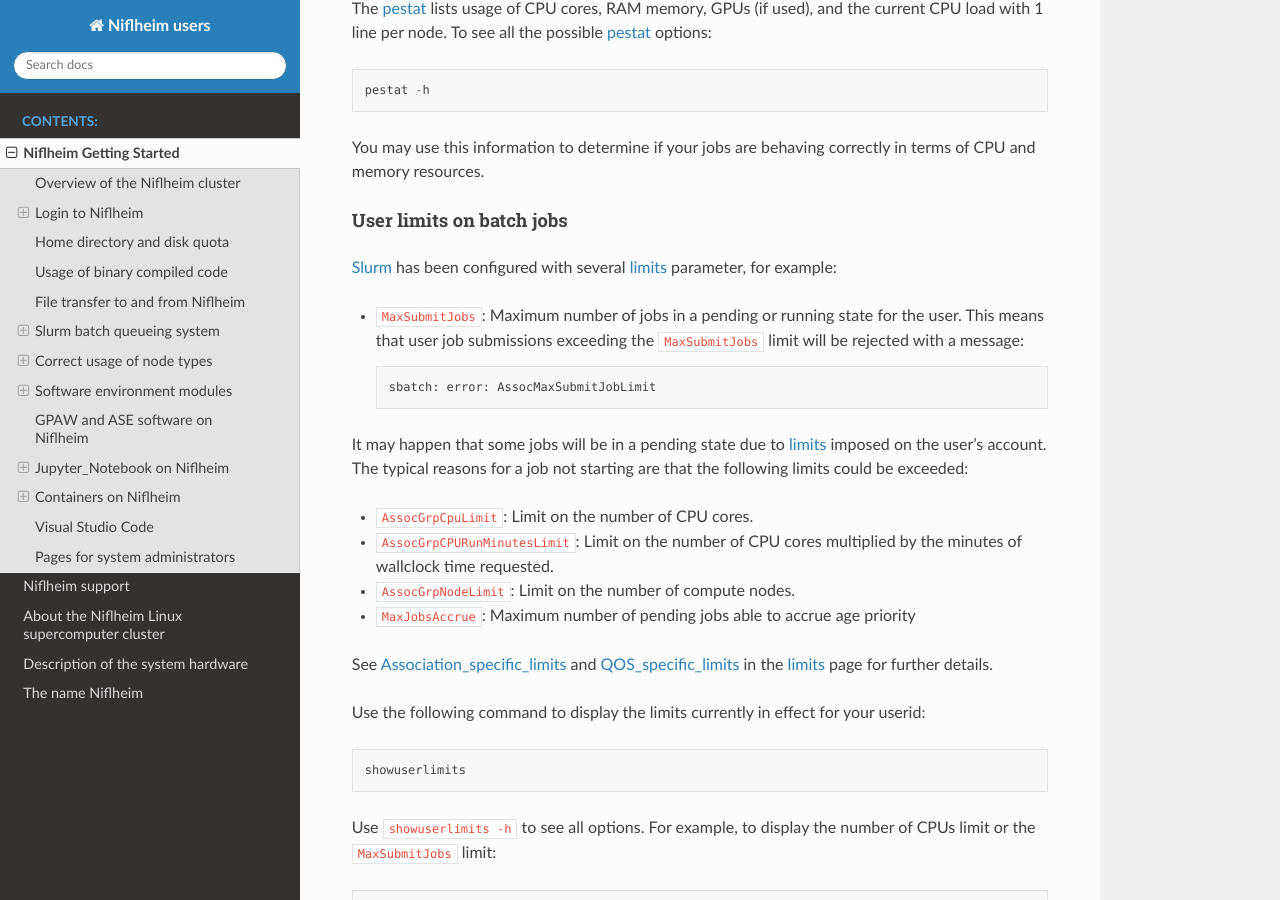
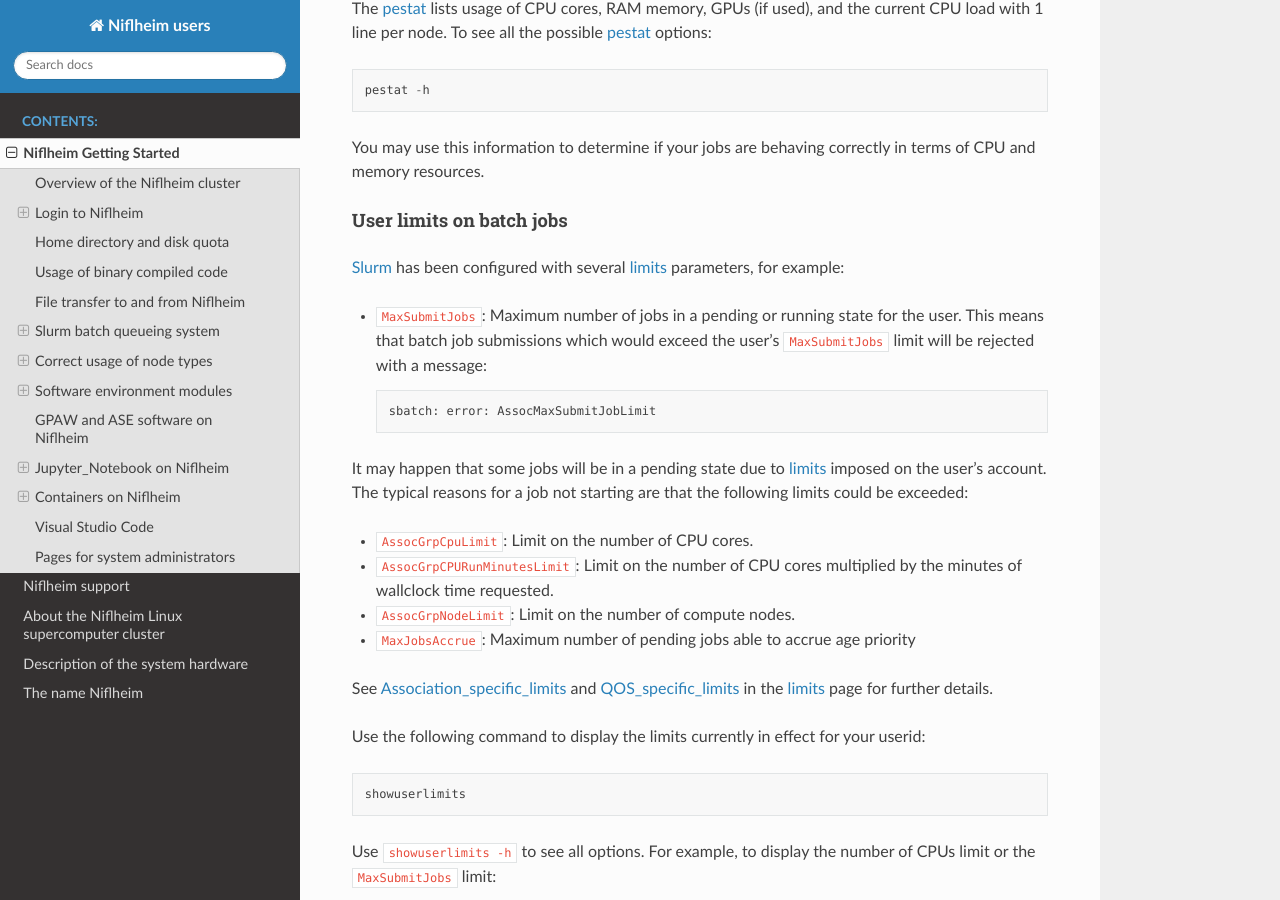
Before and after one commit to OleHolmNielsen/Niflheim_users, a Sphinx documentation site: the page built from docs/Niflheim_Getting_Started.rst, in a window 1280 px wide and 900 px high, scrolled down 9164 px. Built offline with Sphinx 7.4.7 and the Read the Docs theme 3.1.0, drawn with Linux system fonts in a browser that asks for light colours.

Commit message:
Minor edits

```diff
--- a/docs/Niflheim_Getting_Started.rst
+++ b/docs/Niflheim_Getting_Started.rst
@@ -509,10 +509,11 @@ You may use this information to determine if your jobs are behaving correctly in
 User limits on batch jobs
 .........................
 
-Slurm_ has been configured with several limits_ parameter, for example:
+Slurm_ has been configured with several limits_ parameters, for example:
 
 * ``MaxSubmitJobs``: Maximum number of jobs in a pending or running state for the user.
-  This means that user job submissions exceeding the ``MaxSubmitJobs`` limit will be rejected with a message::
+  This means that batch job submissions which would exceed the user's
+  ``MaxSubmitJobs`` limit will be rejected with a message::
 
     sbatch: error: AssocMaxSubmitJobLimit
 
```
